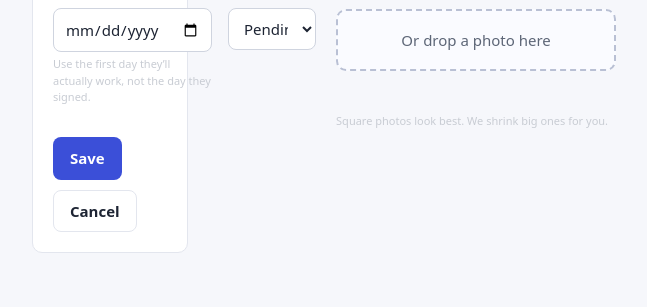
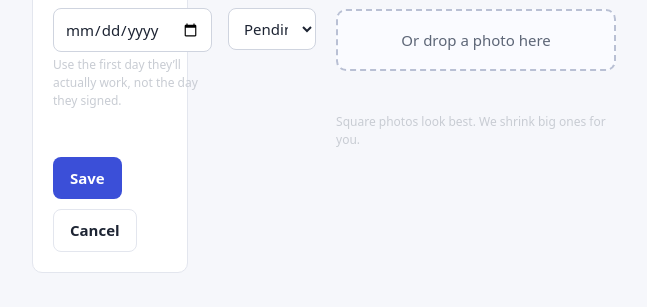
Before and after one commit to pristine-test-org/hr-dashboard-journeys, a plain HTML site: page add.html in a window 1280 px wide. Shown: the part 441-748 px from the top of the page, without its empty margins (0-647 px from the left). Drawn offline with Linux system fonts and the light colour scheme; sample sign-in values are in the browser's storage.

Commit message:
Help text one pixel larger

```diff
--- a/styles.css
+++ b/styles.css
@@ -68,7 +68,7 @@ p { margin: 0 0 1rem; }
 .field.has-error input, .field.has-error select { border-color: var(--danger); }
 .error { color: var(--danger); font-size: .85rem; }
 .form-alert { background: #fdecea; color: #8a1c1c; border: 1px solid #f5c2bd; border-radius: 8px; padding: 10px 12px; margin-bottom: 14px; }
-.hint { font-size: 11px; color: #c8ccd3; } /* trap: tiny light-grey help text */
+.hint { font-size: 12px; color: #c8ccd3; } /* trap: tiny light-grey help text */
 .grid-2 { display: grid; grid-template-columns: 1fr 1fr; gap: 0 16px; }
 .form-layout { display: grid; grid-template-columns: 1fr 280px; gap: 20px; align-items: start; }
 
```
